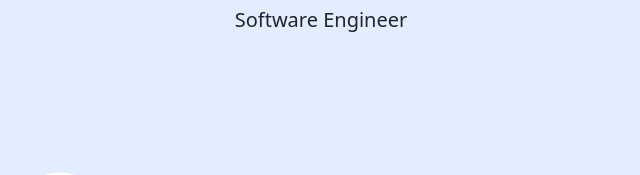
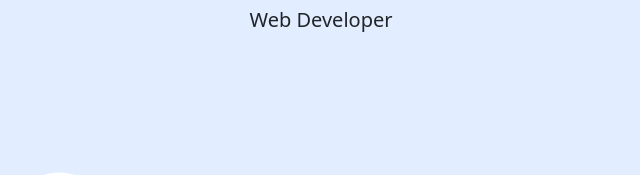
Before and after one commit to AchmadRistiansyah/portfolio, a plain HTML site: page index.html in a window 1280 px wide. Shown: the part 366-541 px from the top of the page, 319-959 px from the left. Drawn offline with nearby package versions, Linux system fonts and the light colour scheme.

Commit message:
Update index.html

```diff
--- a/index.html
+++ b/index.html
@@ -47,7 +47,7 @@
       <section class="jumbotron text-center" >
          <img src="img/profile2.jpg" alt="Achmad Ristiansyah" width="200" class="rounded-circle img-thumbnail"/>
 		<h1 class="display-4">Achmad Ristiansyah</h1>
-		<P class="lead"> Software Engineer </P>
+		<P class="lead"> Web Developer </P>
     <svg xmlns="http://www.w3.org/2000/svg" viewBox="0 0 1440 320"><path fill="#ffffff" fill-opacity="1" d="M0,256L17.1,250.7C34.3,245,69,235,103,208C137.1,181,171,139,206,144C240,149,274,203,309,202.7C342.9,203,377,149,411,138.7C445.7,128,480,160,514,186.7C548.6,213,583,235,617,245.3C651.4,256,686,256,720,250.7C754.3,245,789,235,823,245.3C857.1,256,891,288,926,266.7C960,245,994,171,1029,154.7C1062.9,139,1097,181,1131,197.3C1165.7,213,1200,203,1234,192C1268.6,181,1303,171,1337,149.3C1371.4,128,1406,96,1423,80L1440,64L1440,320L1422.9,320C1405.7,320,1371,320,1337,320C1302.9,320,1269,320,1234,320C1200,320,1166,320,1131,320C1097.1,320,1063,320,1029,320C994.3,320,960,320,926,320C891.4,320,857,320,823,320C788.6,320,754,320,720,320C685.7,320,651,320,617,320C582.9,320,549,320,514,320C480,320,446,320,411,320C377.1,320,343,320,309,320C274.3,320,240,320,206,320C171.4,320,137,320,103,320C68.6,320,34,320,17,320L0,320Z"></path></svg>
 		</div>
 </section>
```
